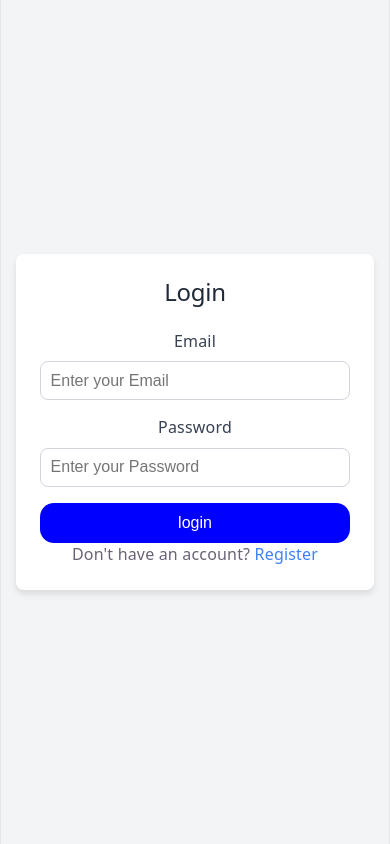
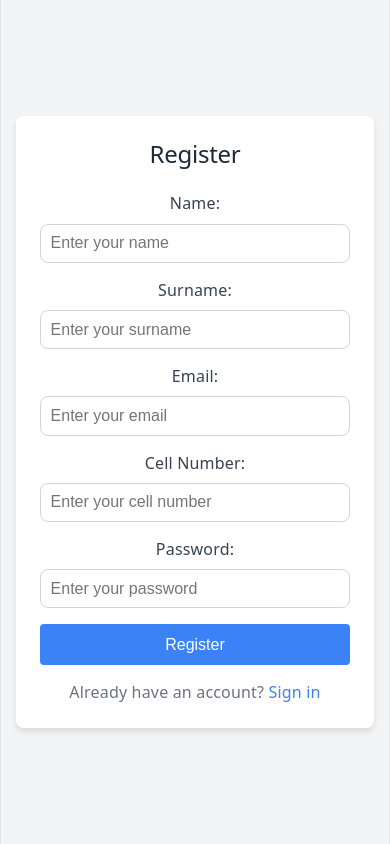
Before and after one commit to Kgwale-NN/shopping-list-app, a React (Vite) app: page / in a window 390 px wide. Shown: the top 844 px of the page. Built offline with nearby package versions, Linux system fonts and the light colour scheme.

Commit message:
Add RegisterPage component with all required fields and responsive design

```diff
--- a/src/App.tsx
+++ b/src/App.tsx
@@ -1,5 +1,6 @@
 import './App.css'
-import { LoginPage } from './components/auth/LoginPage'
+import LoginPage from './components/auth/LoginPage'
+import { RegisterPage } from './components/auth/RegisterPage'
 
 function App() {
 
@@ -7,6 +8,7 @@ function App() {
 
     <>
 
+        <RegisterPage />
         <LoginPage />
 
     </>
--- /dev/null
+++ b/src/components/auth/RegisterPage.module.css
@@ -0,0 +1,207 @@
+.register-container {
+  display: flex;
+  justify-content: center;
+  align-items: center;
+  min-height: 100vh;
+  background-color: #f3f4f6;
+  padding: 20px;
+  box-sizing: border-box;
+}
+
+.register-card {
+  background: white;
+  padding: 2rem;
+  padding-left: 2rem;
+  padding-right: 2rem;
+  border-radius: 8px;
+  box-shadow: 0 4px 6px rgba(0, 0, 0, 0.1);
+  width: 100%;
+  max-width: 450px;
+  box-sizing: border-box;
+}
+
+.register-card h2 {
+  text-align: center;
+  margin-bottom: 1.5rem;
+  color: #1f2937;
+}
+
+.error-message {
+  background-color: #fee2e2;
+  color: #dc2626;
+  padding: 0.75rem;
+  border-radius: 4px;
+  margin-bottom: 1rem;
+  text-align: center;
+}
+
+.form-group {
+  margin-bottom: 1rem;
+}
+
+.form-group label {
+  display: block;
+  margin-bottom: 0.5rem;
+  color: #374151;
+  font-weight: 500;
+}
+
+.form-group input {
+  width: 100%;
+  padding: 0.75rem;
+  padding-left: 0.75rem;
+  padding-right: 0.75rem;
+  border: 1px solid #d1d5db;
+  border-radius: 8px;
+  font-size: 1rem;
+  box-sizing: border-box;
+}
+
+.form-group input:focus {
+  outline: none;
+  border-color: #3b82f6;
+  box-shadow: 0 0 0 3px rgba(59, 130, 246, 0.1);
+}
+
+.register-button {
+  width: 100%;
+  padding: 0.75rem;
+  background-color: #3b82f6;
+  color: white;
+  border: none;
+  border-radius: 4px;
+  font-size: 1rem;
+  font-weight: 500;
+  cursor: pointer;
+  transition: background-color 0.2s;
+}
+
+.register-button:hover {
+  background-color: #2563eb;
+}
+
+.login-link {
+  text-align: center;
+  margin-top: 1rem;
+  color: #6b7280;
+}
+
+.login-link a {
+  color: #3b82f6;
+  text-decoration: none;
+  font-weight: 500;
+}
+
+.login-link a:hover {
+  text-decoration: underline;
+}
+
+/* Mobile - 320px */
+@media (max-width: 320px) {
+  .register-container {
+    padding: 10px;
+    box-sizing: border-box;
+  }
+
+  .register-card {
+    padding: 1rem;
+    padding-left: 1rem;
+    padding-right: 1rem;
+    max-width: 100%;
+    box-sizing: border-box;
+  }
+
+  .register-card h2 {
+    font-size: 1.5rem;
+    margin-bottom: 1rem;
+  }
+
+  .form-group input {
+    padding: 0.5rem;
+    padding-left: 0.5rem;
+    padding-right: 0.5rem;
+    font-size: 0.9rem;
+    box-sizing: border-box;
+  }
+
+  .register-button {
+    padding: 0.6rem;
+    font-size: 0.9rem;
+  }
+}
+
+/* Small Mobile - 480px */
+@media (min-width: 321px) and (max-width: 480px) {
+  .register-container {
+    padding: 15px;
+    box-sizing: border-box;
+  }
+
+  .register-card {
+    padding: 1.5rem;
+    padding-left: 1.5rem;
+    padding-right: 1.5rem;
+    max-width: 100%;
+    box-sizing: border-box;
+  }
+
+  .register-card h2 {
+    font-size: 1.5rem;
+  }
+
+  .form-group input {
+    padding: 0.6rem;
+    padding-left: 0.6rem;
+    padding-right: 0.6rem;
+    box-sizing: border-box;
+  }
+
+  .register-button {
+    padding: 0.7rem;
+  }
+}
+
+/* Tablet - 768px */
+@media (min-width: 481px) and (max-width: 768px) {
+  .register-card {
+    max-width: 500px;
+    padding: 1.8rem;
+    padding-left: 1.8rem;
+    padding-right: 1.8rem;
+    box-sizing: border-box;
+  }
+
+  .register-card h2 {
+    font-size: 1.75rem;
+  }
+}
+
+/* Small Desktop - 1024px */
+@media (min-width: 769px) and (max-width: 1024px) {
+  .register-card {
+    max-width: 520px;
+    padding: 2rem;
+    padding-left: 2rem;
+    padding-right: 2rem;
+    box-sizing: border-box;
+  }
+
+  .register-card h2 {
+    font-size: 2rem;
+  }
+}
+
+/* Large Desktop - 1200px and above */
+@media (min-width: 1025px) {
+  .register-card {
+    max-width: 550px;
+    padding: 2.5rem;
+    padding-left: 2.5rem;
+    padding-right: 2.5rem;
+    box-sizing: border-box;
+  }
+
+  .register-card h2 {
+    font-size: 2rem;
+  }
+}
--- /dev/null
+++ b/src/components/auth/RegisterPage.tsx
@@ -0,0 +1,133 @@
+import React, { useState } from 'react'
+import { useNavigate, Link } from 'react-router-dom'
+import { useAppDispatch } from '../../redux/hooks'
+import { setUser, setToken } from '../../redux/authSlice'
+import { type RegisterData } from '../../types/types'
+import styles from './RegisterPage.module.css'
+
+export const RegisterPage: React.FC = () => {
+
+  const [email, setEmail] = useState('')
+  const [password, setPassword] = useState('')
+  const [name, setName] = useState('')
+  const [surname, setSurname] = useState('')
+  const [cellNumber, setCellNumber] = useState('')
+  const [error, setError] = useState('')
+  const dispatch = useAppDispatch()
+  const navigate = useNavigate()
+
+  const handleRegister = async (e: React.FormEvent) => {
+
+    e.preventDefault()
+    setError('')
+
+    if (!email || !password || !name || !surname || !cellNumber) {
+      setError('Please fill in all fields')
+      return
+    }
+
+
+    if (!email.includes('@') || !email.includes('.')) {
+      setError('Please enter a valid email address')
+      return
+    }
+
+    if (password.length < 6) {
+      setError('Password must be at least 6 characters')
+      return
+    }
+
+    try {
+
+      const mockUser = {
+        id: Date.now().toString(),
+        email: email,
+        name: name,
+        surname: surname,
+        cellNumber: cellNumber
+      }
+
+      dispatch(setUser(mockUser))
+      dispatch(setToken('mock-token'))
+      navigate('/home')
+    } catch (error) {
+
+      setError('Registration failed. Please try again')
+    }
+  }
+
+  return (
+
+    <div className={styles['register-container']}>
+
+      <div className={styles['register-card']}>
+
+        <h2>Register</h2>
+        {error && <div className={styles['error-message']}>{error}</div>}
+
+        <form onSubmit={handleRegister}>
+
+          <div className={styles['form-group']}>
+            <label>Name:</label>
+            <input
+              type="text"
+              value={name}
+              onChange={(e) => setName(e.target.value)}
+              placeholder="Enter your name"
+            />
+          </div>
+
+          <div className={styles['form-group']}>
+            <label>Surname:</label>
+            <input
+              type="text"
+              value={surname}
+              onChange={(e) => setSurname(e.target.value)}
+              placeholder="Enter your surname"
+            />
+          </div>
+
+          <div className={styles['form-group']}>
+            <label>Email:</label>
+            <input
+              type="email"
+              value={email}
+              onChange={(e) => setEmail(e.target.value)}
+              placeholder="Enter your email"
+            />
+          </div>
+
+          <div className={styles['form-group']}>
+            <label>Cell Number:</label>
+            <input
+              type="tel"
+              value={cellNumber}
+              onChange={(e) => setCellNumber(e.target.value)}
+              placeholder="Enter your cell number"
+            />
+          </div>
+
+          <div className={styles['form-group']}>
+            <label>Password:</label>
+            <input
+              type="password"
+              value={password}
+              onChange={(e) => setPassword(e.target.value)}
+              placeholder="Enter your password"
+            />
+          </div>
+
+          <button type='submit' className={styles['register-button']}>Register</button>
+        </form>
+
+        <p className={styles['login-link']}>
+          Already have an account? <Link to="/login">Sign in</Link>
+        </p>
+      </div>
+
+    </div>
+
+  )
+}
+
+export default RegisterPage
```
